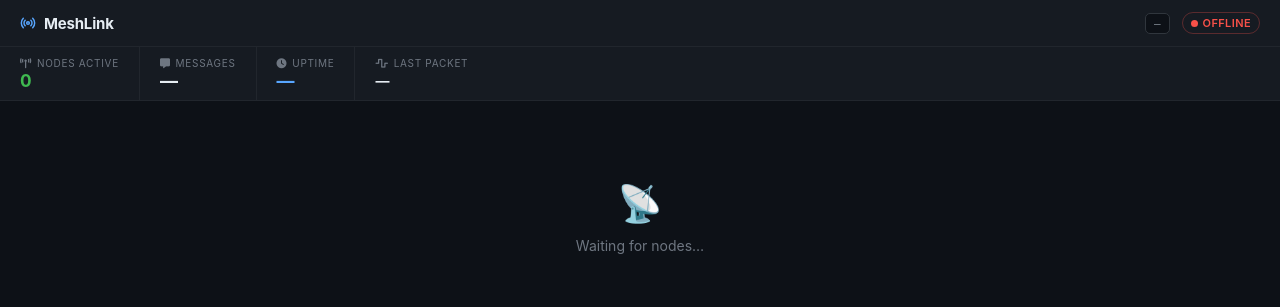
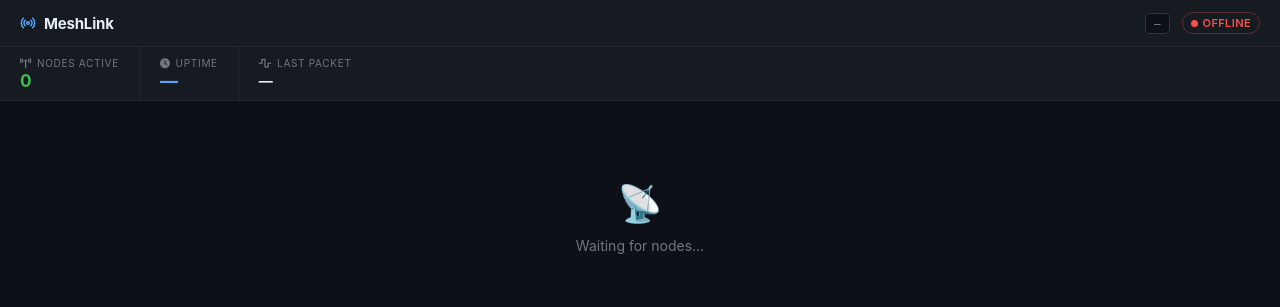
Before and after one commit to Electr0Hub/meshlink-server, a FastAPI app: page / in a window 1280 px wide. Shown: the top 307 px of the page. Run offline with FastAPI, Linux system fonts and the light colour scheme; data that the repository does not hold is empty; parts of the project's set-up code (start-up, migrations or seed data) failed here and were passed over.

Commit message:
remove msg

```diff
--- a/server.py
+++ b/server.py
@@ -64,7 +64,6 @@ _aliases_lock = threading.Lock()
 history: deque = deque(maxlen=500)
 
 _stats: dict = {
-    "total_messages": 0,
     "started_at": datetime.now(timezone.utc).isoformat(),
     "serial_port": "",
     "connected": False,
@@ -225,7 +224,6 @@ def serial_reader(port: str):
                         }
 
                         with _store_lock:
-                            _stats["total_messages"] += 1
                             mac = data["node_id"]
                             prev_metrics = nodes.get(mac, {}).get("metrics", {})
 
--- a/templates/index.html
+++ b/templates/index.html
@@ -372,10 +372,6 @@
     <div class="stat-val green" id="sNodes">—</div>
   </div>
   <div class="stat-item">
-    <div class="stat-label"><i class="fa-solid fa-message" style="margin-right:5px"></i>Messages</div>
-    <div class="stat-val" id="sMsgs">—</div>
-  </div>
-  <div class="stat-item">
     <div class="stat-label"><i class="fa-solid fa-clock" style="margin-right:5px"></i>Uptime</div>
     <div class="stat-val blue" id="sUptime">—</div>
   </div>
@@ -570,7 +566,6 @@ function renderStats() {
   ).length;
 
   document.getElementById('sNodes').textContent = activeCount;
-  document.getElementById('sMsgs').textContent  = globalStats.total_messages ?? '—';
 
   if (serverUptimeBase) {
     const elapsed = Math.floor((Date.now() - serverUptimeBase.at_ms) / 1000);
```
